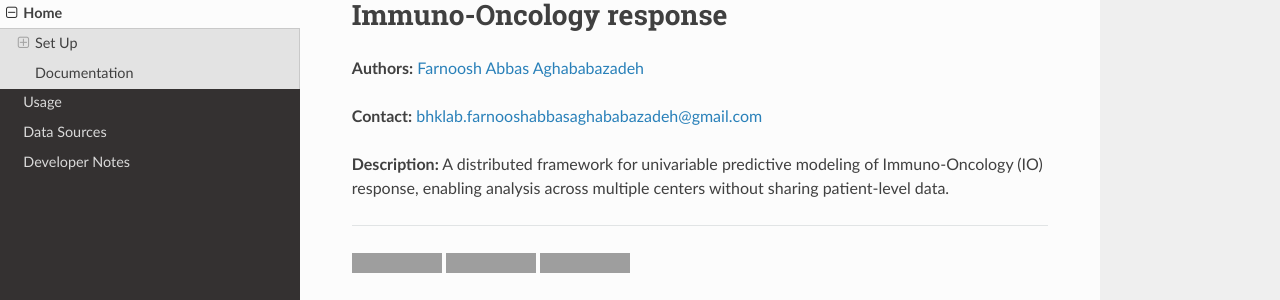
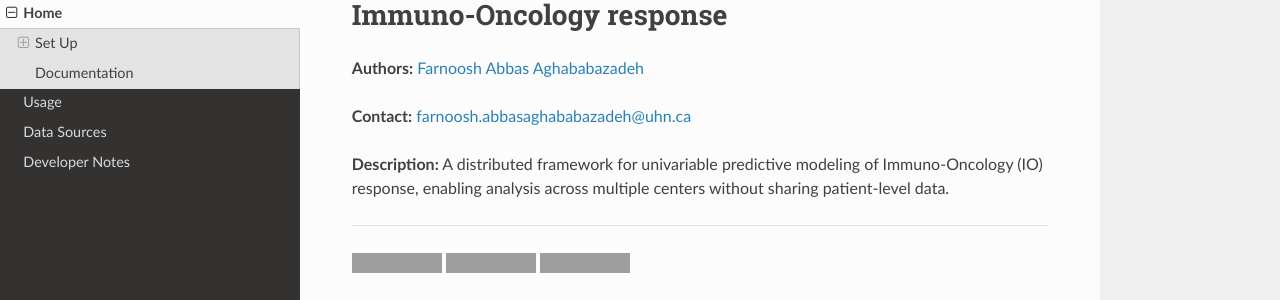
Before and after one commit to bhklab/PredictIO-UV-Dist, an MkDocs documentation site: the page built from docs/README.md, in a window 1280 px wide and 1075 px high, cut to the strip 140-440 px from the top of the window. Built offline with MkDocs 1.6.1, drawn with Linux system fonts in a browser that asks for light colours; nearby versions of some CDN libraries; grey boxes are pictures that could not be loaded.

Commit message:
updat econtact information

```diff
--- a/docs/README.md
+++ b/docs/README.md
@@ -2,7 +2,7 @@
 
 **Authors:** [Farnoosh Abbas Aghababazadeh](https://github.com/RibaA)
 
-**Contact:** [bhklab.farnooshabbasaghababazadeh@gmail.com](mailto:bhklab.farnooshabbasaghababazadeh@gmail.com)
+**Contact:** [farnoosh.abbasaghababazadeh@uhn.ca](mailto:farnoosh.abbasaghababazadeh@uhn.ca)
 
 **Description:** A distributed framework for univariable predictive modeling of Immuno-Oncology (IO) response, enabling analysis across multiple centers without sharing patient-level data.
 
```
